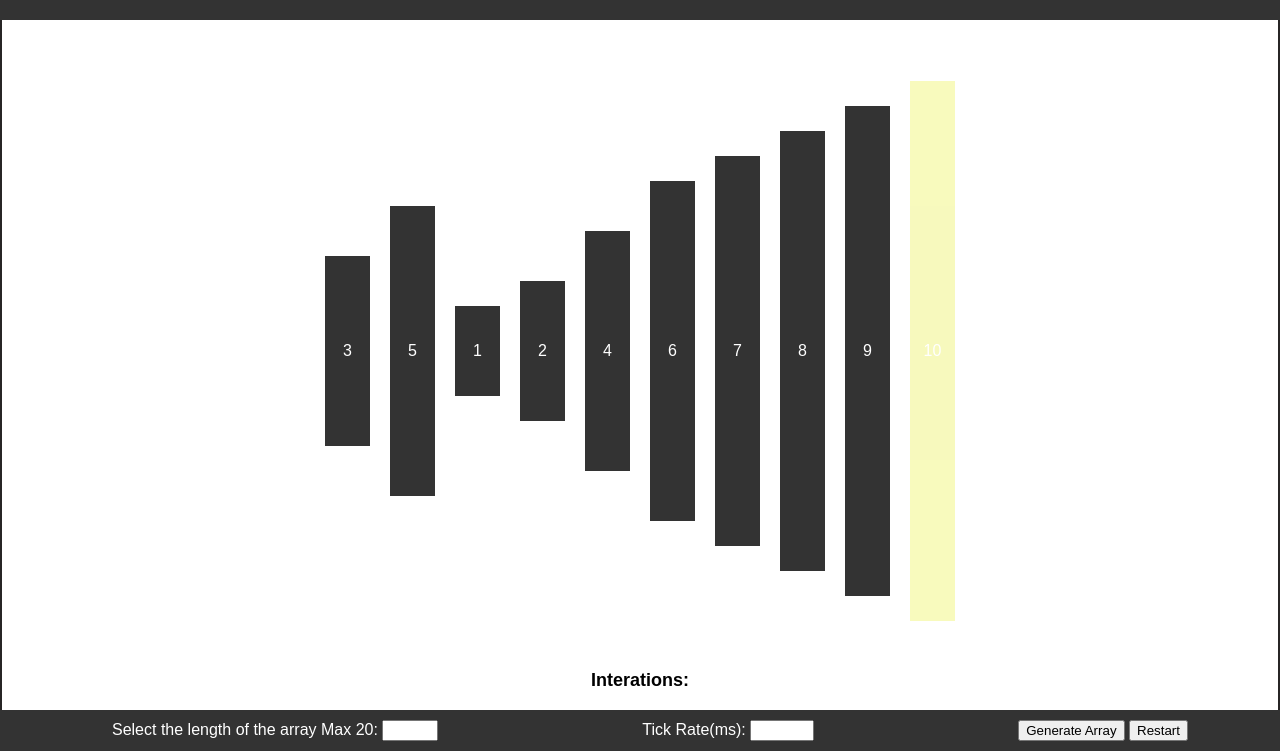
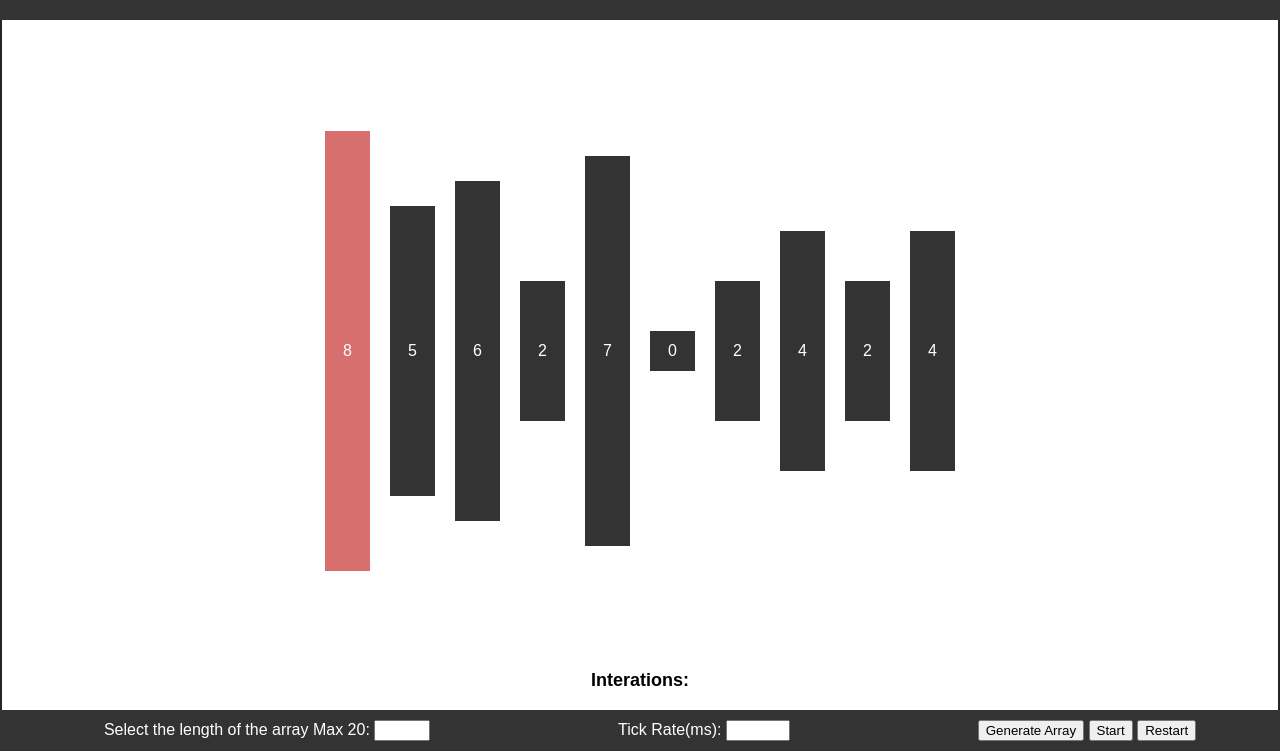
Before and after one commit to Mart0808DK/selectionsort, a plain HTML site: page index.html in a window 1280 px wide. Shown: the part 49-800 px from the top of the page. Drawn offline with Linux system fonts and the light colour scheme.

Commit message:
tickrate fix need to be done

```diff
--- a/controller.js
+++ b/controller.js
@@ -3,40 +3,53 @@ addEventListener("load", main);
 let startingArray = [3, 5, 1, 2, 4, 6, 7, 8, 9, 10];
 let arr;
 let ARR_LEN = 10;
-let TickRate = 100;
+let TickRate = 300;
 let restart = false;
 let interations = 0;
+let currentPillar = 0;
+let minPillar = 0;
 
 function main() {
-    eventListners();
+    view.eventListners();
+    view.displayPillars(startingArray);
+    arr = makeArr(ARR_LEN);
     startSort();
 }
 
-function startSort() {
+export function startSort() {
     interations = 0;
     restart = false;
-    view.displayPillars(startingArray);
-    selectionSort(startingArray);
-
-}
-
-function eventListners() {
-    document.querySelector("form").addEventListener("submit", submitInput);
+    view.displayPillars(arr);
+    selectionSort(arr);
+    console.log(arr);
 }
 
 function selectionSort(arr) {
-    for (let i = 0; i < arr.length; i++) {
-        let min = i;
-        view.highlightCurrentPillar(min);
-        for (let j = i + 1; j < arr.length; j++) {
-            if (arr[j] < arr[min]) {
-                min = j;
+    minPillar = currentPillar;
+    view.highlightCurrentPillar(minPillar);
+    steps(currentPillar, minPillar);
 
-            }
-        }
-        swap(i, min, arr);
+    swap(currentPillar, minPillar, arr);
+    currentPillar++;
+
+    return arr;
+}
+
+function steps(j, min) {
+    if (arr[j] < arr[min]) {
+        minPillar = j;
+        view.highlightMinPillar(min);
     }
-    return arr;
+
+    if (currentPillar >= arr.length) {
+        return;
+
+    } else {
+        setTimeout(() => {
+            steps(++currentPillar, min);
+        }, TickRate);
+    }
+
 }
 
 function swap(i, j, arr) {
@@ -46,20 +59,21 @@ function swap(i, j, arr) {
 }
 
 function makeArr(length) {
+    currentPillar = 0;
     let arr = [];
     for (let i = 0; i < length; i++) {
         arr.push(Math.floor(Math.random() * length));
     }
-    return view.displayPillars(arr);
+    view.displayPillars(arr);
+    return arr;
 }
 
-function RestartRun() {
+export function RestartRun() {
     restart = true;
-
     setTimeout(startSort, TickRate);
 }
 
-function submitInput(e) {
+export function submitInput(e) {
     e.preventDefault();
 
     const arr_length = !isNaN(Number(e.target.arr_length.value)) ? Number(e.target.arr_length.value) : ARR_LEN;
@@ -70,6 +84,4 @@ function submitInput(e) {
     //TickRate = tick_rate > 0 ? tick_rate : TickRate;
 
     arr = makeArr(ARR_LEN);
-    console.log(arr);
-
 }
--- a/index.html
+++ b/index.html
@@ -28,6 +28,7 @@
             </label>
             <div>
                 <button type="submit">Generate Array</button>
+                <button type="button" id="sortButton">Start</button>
                 <button type="button" id="restart">Restart</button>
             </div>
         </form>
--- a/style.css
+++ b/style.css
@@ -62,3 +62,8 @@ body {
     background-color: #e9ef407d;
     opacity: 0.7;
 }
+
+.min_pillar {
+    background-color: #c83333;
+    opacity: 0.7;
+}
--- a/view.js
+++ b/view.js
@@ -1,3 +1,4 @@
+import * as controller from "./controller.js";
 export function displayPillars(arr) {
     const container = document.querySelector("#container");
     container.innerHTML = "";
@@ -38,3 +39,9 @@ export function highlightMinPillar(index) {
         }
     });
 }
+
+export function eventListners() {
+    document.querySelector("form").addEventListener("submit", controller.submitInput);
+    document.querySelector("#sortButton").addEventListener("click", controller.startSort);
+    document.querySelector("#restart").addEventListener("click", controller.RestartRun);
+}
```
